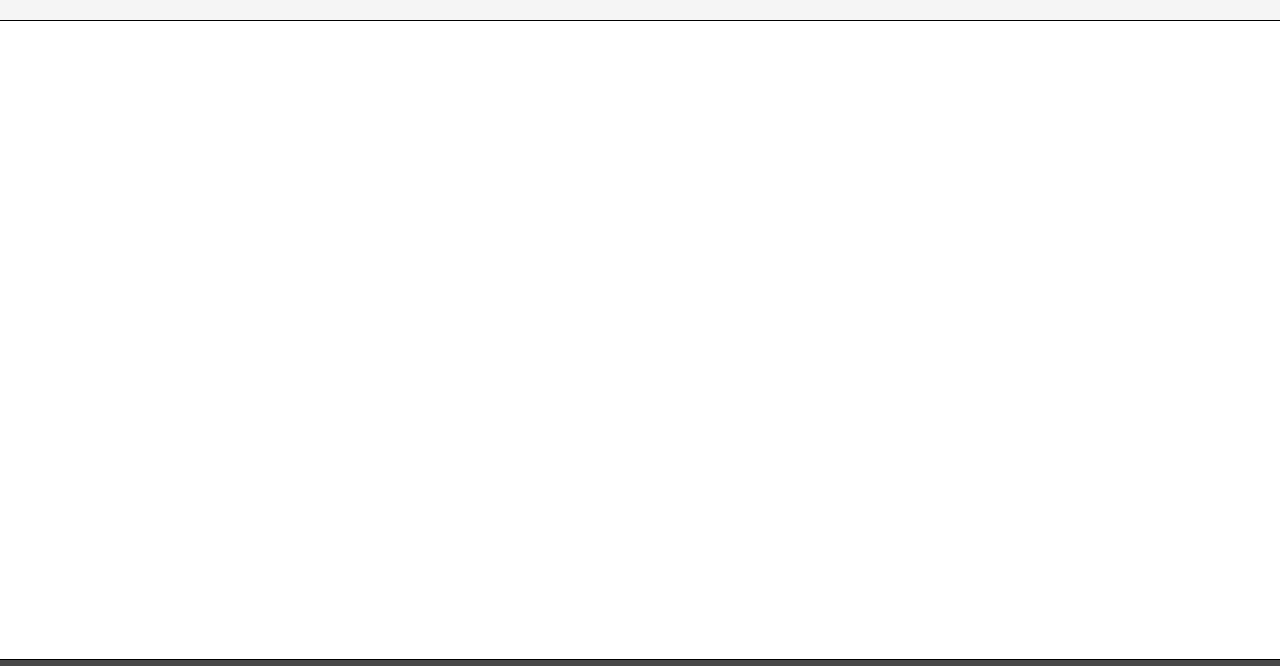
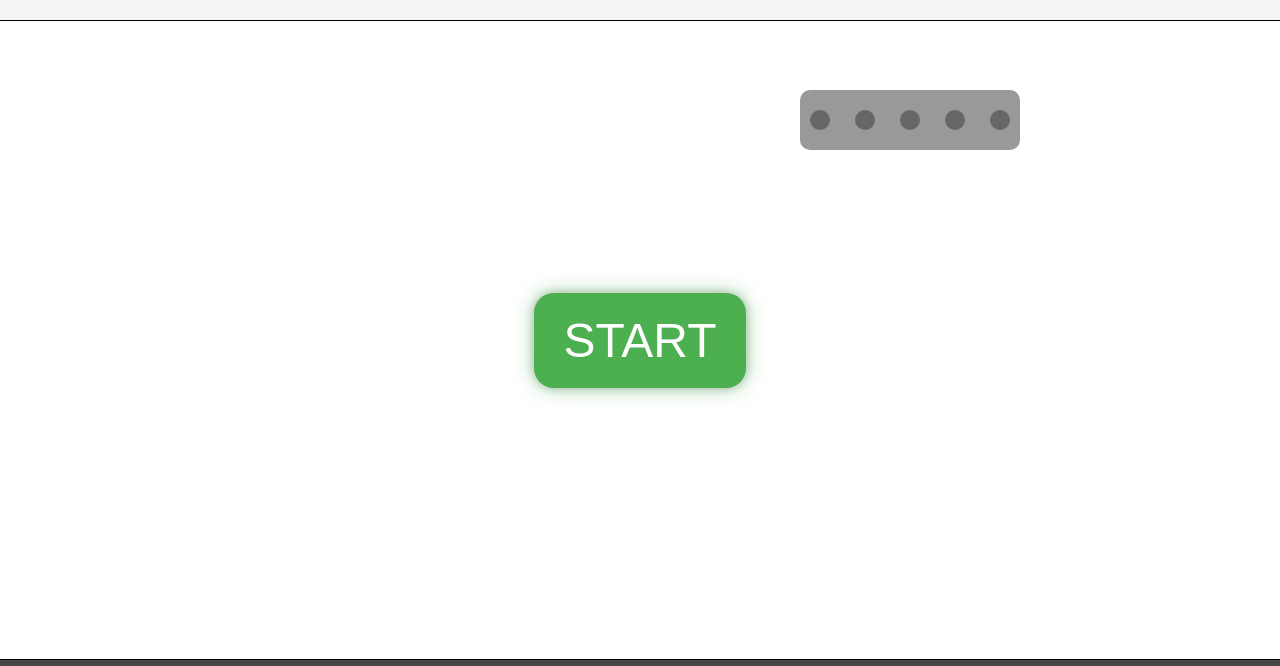
Before and after one commit to Veregorn/TOP-Battleship, a website built with webpack: page dist/index.html in a window 1280 px wide. Shown: the part 60-726 px from the top of the page. Built offline with nearby package versions, Linux system fonts and the light colour scheme.

Commit message:
Added a 'Start' button to main div and a first ship as background of it

```diff
--- a/src/styles/index.css
+++ b/src/styles/index.css
@@ -85,7 +85,71 @@ a:visited {
 
 #main {
     height: 80%;
+    display: flex;
+    align-items: center;
+    justify-content: center;
 }
+
+.glowing-button {
+    background-color: #4CAF50;
+    border: none;
+    border-radius: 20px;
+    color: white;
+    font-size: 3em;
+    padding: 20px 30px;
+    text-align: center;
+    text-decoration: none;
+    display: inline-block;
+    cursor: pointer;
+    transition: transform 0.5s;
+    box-shadow: 0 0 5px rgba(0, 0, 0, 0.2);
+}
+
+.glowing-button:hover {
+    transform: scale(1.1);
+    box-shadow: 0 0 10px rgba(0, 0, 0, 0.2), 0 0 20px rgba(76, 175, 80, 0.6);
+}
+
+@keyframes glowing {
+    0% {
+        box-shadow: 0 0 5px rgba(0, 0, 0, 0.2), 0 0 10px rgba(76, 175, 80, 0.2);
+    }
+    50% {
+        box-shadow: 0 0 10px rgba(0, 0, 0, 0.2), 0 0 20px rgba(76, 175, 80, 0.5);
+    }
+    100% {
+        box-shadow: 0 0 5px rgba(0, 0, 0, 0.2), 0 0 10px rgba(76, 175, 80, 0.2);
+    }
+}
+
+.glowing-button {
+    animation: glowing 2s infinite;
+}
+
+/* SHIPS */
+
+.rectangle {
+    position: absolute;
+    top: 150px;
+    left: 800px;
+    display: flex;
+    justify-content: space-between;
+    align-items: center;
+    background-color: #999;
+    border-radius: 10px;
+    padding: 10px;
+    width: 200px;
+    height: 40px;
+  }
+
+  .circle {
+    width: 20px;
+    height: 20px;
+    background-color: #666;
+    border-radius: 50%;
+  }
+
+/* FOOTER */
 
 #footer {
     height: 10%;
--- a/src/view.js
+++ b/src/view.js
@@ -60,6 +60,26 @@ export let view = (function() {
         credits.innerHTML = 'Created by VEREGORN. Follow my work on GitHub: <br><br><a class="github-link" href="https://github.com/veregorn" target="_blank" rel="noopener noreferrer"><svg class="github-icon" width="32" height="32" viewBox="0 0 16 16" fill="currentColor" xmlns="http://www.w3.org/2000/svg"><path fill-rule="evenodd" d="M8 0C3.58 0 0 3.58 0 8c0 3.54 2.29 6.53 5.47 7.59.4.07.55-.17.55-.38 0-.19-.01-.82-.01-1.49-2.01.37-2.53-.49-2.69-.94-.09-.23-.48-.94-.82-1.13-.28-.15-.68-.52-.01-.53.63-.01 1.08.58 1.23.82.72 1.21 1.87.87 2.33.66.07-.52.28-.87.51-1.07-1.78-.2-3.64-.89-3.64-3.95 0-.87.31-1.59.82-2.15-.08-.2-.36-1.02.08-2.12 0 0 .67-.21 2.2.82.64-.18 1.32-.27 2-.27.68 0 1.36.09 2 .27 1.53-1.04 2.2-.82 2.2-.82.44 1.1.16 1.92.08 2.12.51.56.82 1.27.82 2.15 0 3.07-1.87 3.75-3.65 3.95.29.25.54.73.54 1.48 0 1.07-.01 1.93-.01 2.2 0 .21.15.46.55.38A8.013 8.013 0 0 0 16 8c0-4.42-3.58-8-8-8z"/></svg></a>'
         footer.appendChild(credits)
 
+        // Main content
+        const glowingButton = createElement("button","glowing-button",null)
+        glowingButton.textContent = "START"
+        main.appendChild(glowingButton)
+
+        // Aircraft carrier elements
+        const rectangle = createElement("div","rectangle",null)
+        const circle1 = createElement("div","circle",null)
+        const circle2 = createElement("div","circle",null)
+        const circle3 = createElement("div","circle",null)
+        const circle4 = createElement("div","circle",null)
+        const circle5 = createElement("div","circle",null)
+        rectangle.appendChild(circle1)
+        rectangle.appendChild(circle2)
+        rectangle.appendChild(circle3)
+        rectangle.appendChild(circle4)
+        rectangle.appendChild(circle5)
+
+        main.appendChild(rectangle)
+
     }
 
     return {
```
